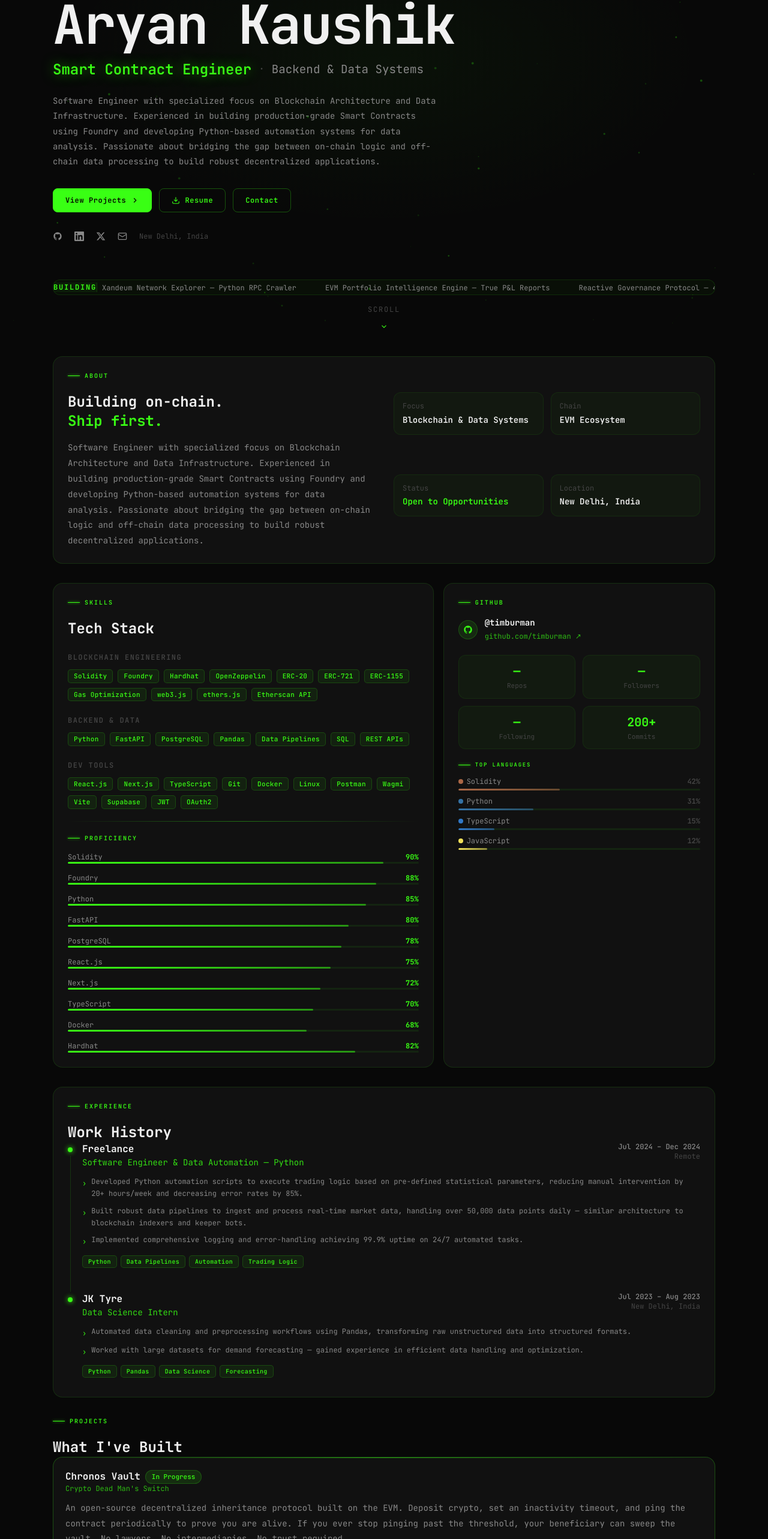
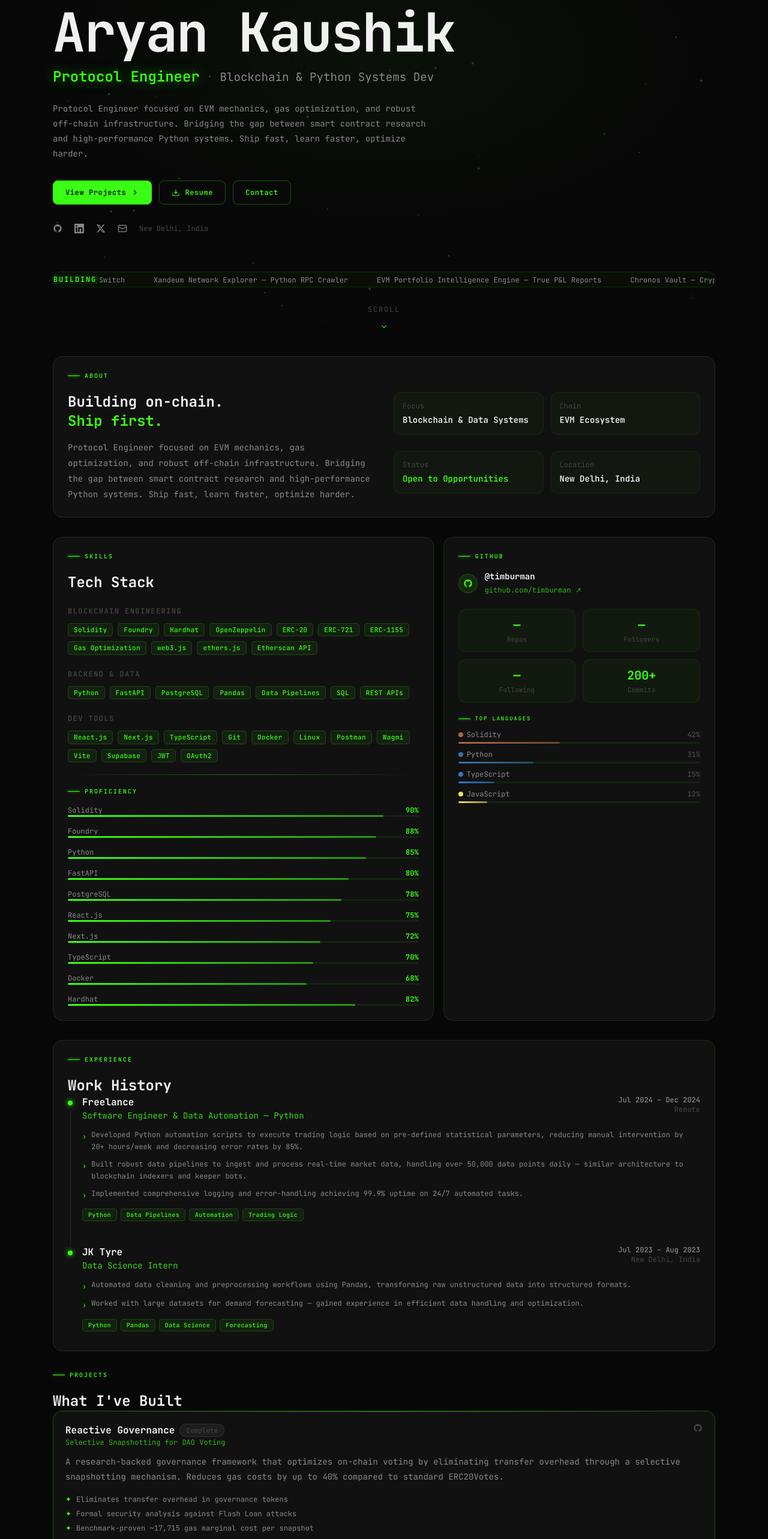
Before and after one commit to timburman/portfolio, a Next.js app: page / in a window 1280 px wide. Shown: the part 222-2788 px from the top of the page at 60% size. Built offline with nearby package versions, Linux system fonts and the light colour scheme; no server answers.

Commit message:
feat: update portfolio data with Reactive Governance research and rebrand to Protocol Engineer

```diff
--- a/src/data/portfolio.ts
+++ b/src/data/portfolio.ts
@@ -1,7 +1,7 @@
 export const personalInfo = {
   name: "Aryan Kaushik",
-  title: "Smart Contract Engineer",
-  subtitle: "Backend & Data Systems",
+  title: "Protocol Engineer",
+  subtitle: "Blockchain & Python Systems Dev",
   email: "mail.aryankaushik@gmail.com",
   phone: "+91 79826 56751",
   location: "New Delhi, India",
@@ -10,14 +10,13 @@ export const personalInfo = {
   github: "https://github.com/timburman",
   website: "https://aryankaushik.com",
   summary:
-    "Software Engineer with specialized focus on Blockchain Architecture and Data Infrastructure. Experienced in building production-grade Smart Contracts using Foundry and developing Python-based automation systems for data analysis. Passionate about bridging the gap between on-chain logic and off-chain data processing to build robust decentralized applications.",
+    "Protocol Engineer focused on EVM mechanics, gas optimization, and robust off-chain infrastructure. Bridging the gap between smart contract research and high-performance Python systems. Ship fast, learn faster, optimize harder.",
 };
 
 export const currentlyBuilding = [
   "Chronos Vault — Crypto Dead Man's Switch",
   "Xandeum Network Explorer — Python RPC Crawler",
   "EVM Portfolio Intelligence Engine — True P&L Reports",
-  "Reactive Governance Protocol — 40% gas reduction",
 ];
 
 export const skills = {
@@ -99,6 +98,24 @@ export const experience = [
 ];
 
 export const projects = [
+  {
+    name: "Reactive Governance",
+    tagline: "Selective Snapshotting for DAO Voting",
+    description:
+      "A research-backed governance framework that optimizes on-chain voting by eliminating transfer overhead through a selective snapshotting mechanism. Reduces gas costs by up to 40% compared to standard ERC20Votes.",
+    period: "Apr 2026",
+    tags: ["Solidity", "Foundry", "Gas Optimization", "Governance"],
+    status: "Complete",
+    highlight: true,
+    links: { github: "https://github.com/timburman/Reactive-Governance", paper: "https://zenodo.org/records/20037058" },
+    bullets: [
+      "Eliminates transfer overhead in governance tokens",
+      "Formal security analysis against Flash Loan attacks",
+      "Benchmark-proven ~17,715 gas marginal cost per snapshot",
+    ],
+    expandedContent:
+      "Reactive Governance solves the 'Transfer Overhead' problem in DAOs. Standard governance tokens require costly state updates on every transfer. By utilizing a selective snapshotting pattern, we defer calculations to the voting period itself. This research includes a production-ready Solidity implementation and formal verification of the snapshotting invariants, ensuring that the system remains resistant to late-stake and flash loan manipulations while maintaining industry-leading gas efficiency.",
+  },
   {
     name: "Chronos Vault",
     tagline: "Crypto Dead Man's Switch",
@@ -192,6 +209,13 @@ export const education = [
 
 export const achievements = [
   {
+    title: "Zenodo Research Publication",
+    desc: "Paper: 'Reactive Governance: A Selective Snapshotting Framework for Secure and Gas-Efficient DAO Voting' published on Zenodo.",
+    icon: "",
+    expandedContent: "Introduced a novel selective snapshotting framework for on-chain DAO voting. The protocol eliminates transfer overhead and ensures security with minimal marginal cost (~17,715 gas). Included formal system modeling, security analysis, and empirical benchmarking. The research demonstrates how to scale decentralized governance without compromising on-chain efficiency.",
+    link: "https://zenodo.org/records/20037058"
+  },
+  {
     title: "IEEE Conference Publication",
     desc: "Paper: 'Plant Disease Recognition (Integrating Deep Learning for Accurate Diagnosis and Sustainable Agriculture)' published at an IEEE conference.",
     icon: "",
@@ -233,12 +257,12 @@ export const terminalCommands: Record<string, string> = {
   whoami      — Quick intro`,
 
   about: `> Aryan Kaushik
-> Smart Contract Engineer | Backend & Data Systems
+> Protocol Engineer | Blockchain & Python Systems Dev
 > Location: New Delhi, India
-> Focus: Blockchain Architecture & Data Infrastructure
+> Focus: Smart Contract Research & Off-Chain Infrastructure
 > Currently building: Chronos Vault & EVM Analytics`,
 
-  whoami: "aryan@portfolio:~$ — Smart Contract Engineer & DeFi builder",
+  whoami: "aryan@portfolio:~$ — Protocol Engineer & Python Systems Developer",
 
   skills: `Blockchain:  Solidity ████████████ 90%
 Foundry:     ███████████░ 88%
```
